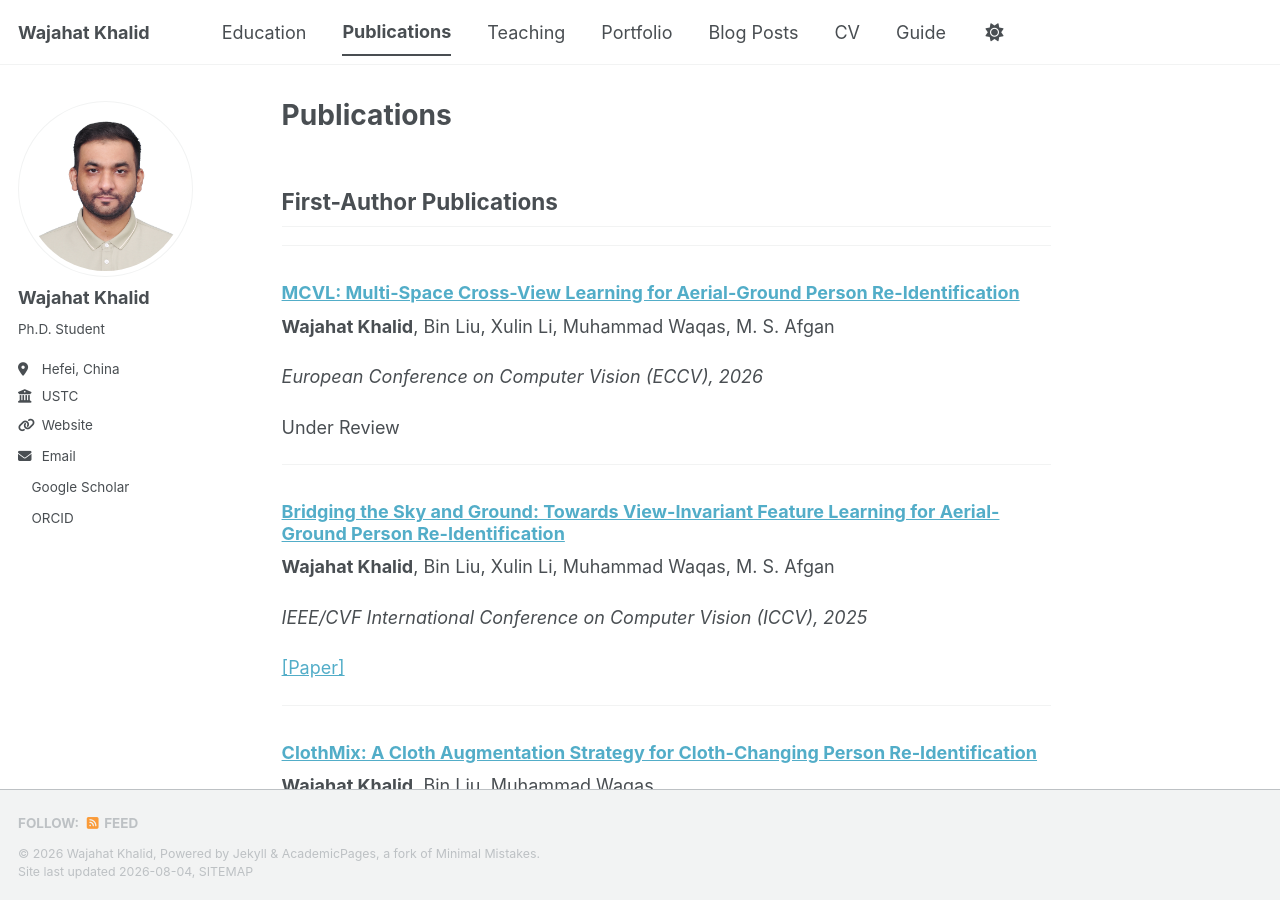
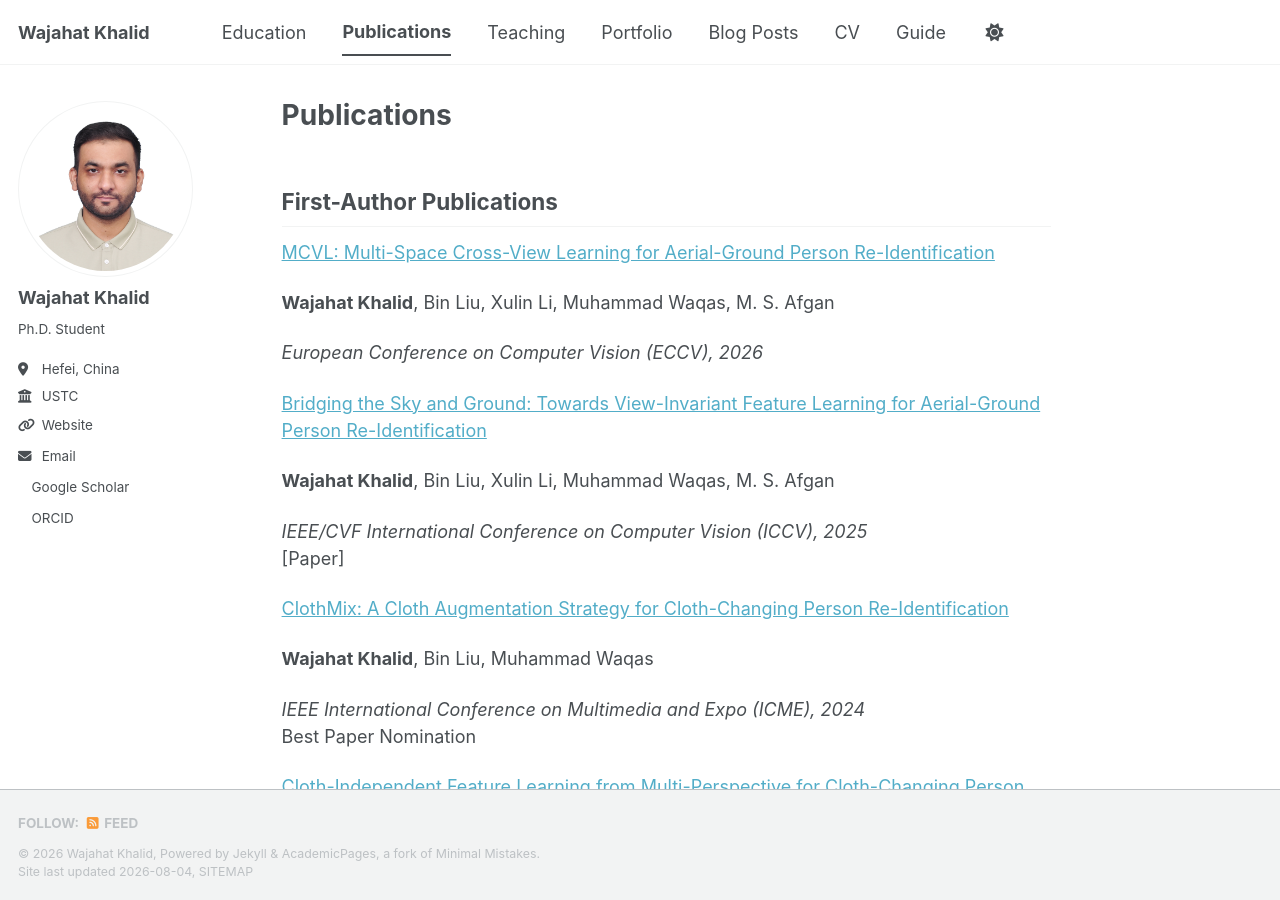
Before and after one commit to Mr-WajahatKhalid/Mr-WajahatKhalid.github.io, a Jekyll site: the page built from _pages/publications.md, in a window 1280 px wide and 900 px high. Built offline with Jekyll 4.4.1, drawn with Linux system fonts in a browser that asks for light colours; a style sheet for code colours, icons or effects is not loaded.

Commit message:
Revise publication list and formatting
Updated publication entries with new formatting and details.

```diff
--- a/_pages/publications.md
+++ b/_pages/publications.md
@@ -7,90 +7,67 @@ author_profile: true
 
 ## First-Author Publications
 
----
-
-### <a href="#">MCVL: Multi-Space Cross-View Learning for Aerial-Ground Person Re-Identification</a>
+<a href="#">MCVL: Multi-Space Cross-View Learning for Aerial-Ground Person Re-Identification</a>
 
 **Wajahat Khalid**, Bin Liu, Xulin Li, Muhammad Waqas, M. S. Afgan
 
 *European Conference on Computer Vision (ECCV), 2026*
 
-Under Review
 
 
----
-
-### <a href="#">Bridging the Sky and Ground: Towards View-Invariant Feature Learning for Aerial-Ground Person Re-Identification</a>
+<a href="#">Bridging the Sky and Ground: Towards View-Invariant Feature Learning for Aerial-Ground Person Re-Identification</a>
 
 **Wajahat Khalid**, Bin Liu, Xulin Li, Muhammad Waqas, M. S. Afgan
 
 *IEEE/CVF International Conference on Computer Vision (ICCV), 2025*
-
-<a href="#">[Paper]</a>
+[Paper]
 
 
----
-
-### <a href="#">ClothMix: A Cloth Augmentation Strategy for Cloth-Changing Person Re-Identification</a>
+<a href="#">ClothMix: A Cloth Augmentation Strategy for Cloth-Changing Person Re-Identification</a>
 
 **Wajahat Khalid**, Bin Liu, Muhammad Waqas
 
 *IEEE International Conference on Multimedia and Expo (ICME), 2024*
-
 Best Paper Nomination
 
 
----
-
-### <a href="#">Cloth-Independent Feature Learning from Multi-Perspective for Cloth-Changing Person Re-Identification</a>
+<a href="#">Cloth-Independent Feature Learning from Multi-Perspective for Cloth-Changing Person Re-Identification</a>
 
 **Wajahat Khalid**, Bin Liu, Xulin Li, Muhammad Ali Qureshi
 
 *International Conference on Pattern Recognition and Artificial Intelligence (ICPRAI), 2024*
-
 pp. 462–477
 
 
----
-
-### <a href="#">A Smart Wireless Sensor Network Node for Fire Detection</a>
+<a href="#">A Smart Wireless Sensor Network Node for Fire Detection</a>
 
 **Wajahat Khalid**, A. Sattar, M. A. Qureshi, A. Amin, M. A. Malik, K. Hussain
 
 *Turkish Journal of Electrical Engineering and Computer Sciences, 27(4), 2019, 2541–2556*
 
 
-
 ---
 
 ## Co-Authored Publications
 
----
-
-### <a href="#">FaceExpr: Personalized Facial Expression Generation via Attention-Focused U-Net Feature Fusion in Diffusion Models</a>
+<a href="#">FaceExpr: Personalized Facial Expression Generation via Attention-Focused U-Net Feature Fusion in Diffusion Models</a>
 
 Muhammad S. Afgan, Bin Liu, Asghar M. N., **Wajahat Khalid**, Kai Zou, Dongsheng Sheng
 
 *Information Fusion, 2025*
 
 
----
-
-### <a href="#">DiffAgeX: Identity Consistent Multi-Attribute Facial Synthesis via Adaptive Residual Fusion</a>
+<a href="#">DiffAgeX: Identity Consistent Multi-Attribute Facial Synthesis via Adaptive Residual Fusion</a>
 
 Muhammad S. Afgan, Bin Liu, **Wajahat Khalid**, Kai Zou, Ting Wei, Muhammad N. Asghar
 
 *IEEE Transactions on Circuits and Systems for Video Technology, 2026*
-
 Major Revision
 
 
----
-
-### <a href="#">ViDiExPo: Video-Supervised Disentanglement with Interaction-Aware Fusion for Controllable Expression and Pose in Diffusion Models</a>
+<a href="#">ViDiExPo: Video-Supervised Disentanglement with Interaction-Aware Fusion for Controllable Expression and Pose in Diffusion Models</a>
 
 Muhammad S. Afgan, Bin Liu, Kai Zou, **Wajahat Khalid**, Dongsheng Sheng, Muhammad N. Asghar
 
 *Neurocomputing, 2026*
-
 Under Review
```
